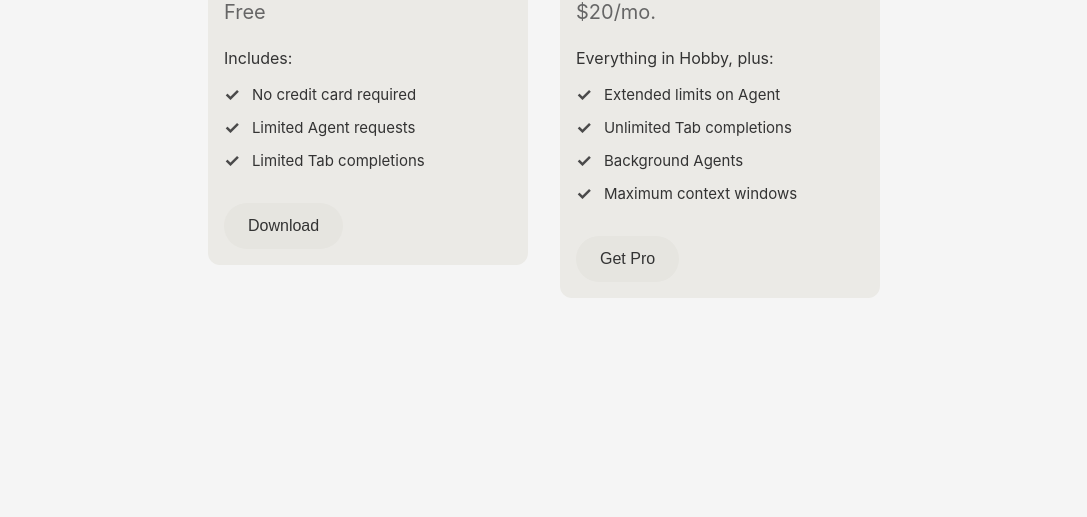
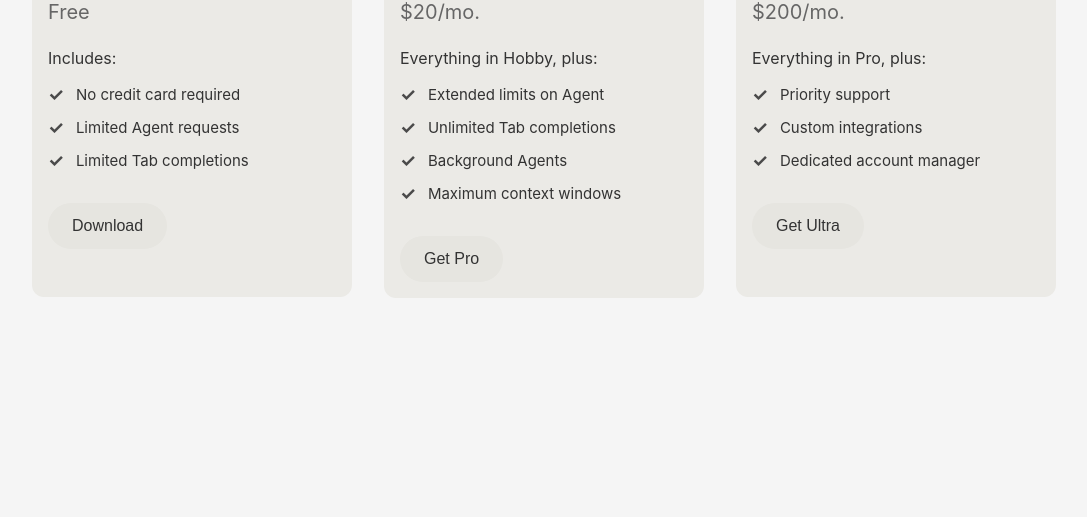
Before and after one commit to otaconn23/ai-bootcamp-first-lesson, a plain HTML site: page index.html in a window 1280 px wide. Shown: the part 283-800 px from the top of the page, without its empty margins (96-1183 px from the left). Drawn offline with Linux system fonts and the light colour scheme.

Commit message:
Added card & min height
Added a new org card and a a minimum height to the card

```diff
--- a/index.html
+++ b/index.html
@@ -56,6 +56,28 @@
             </div>
             <button class="download-button">Get Pro</button>
         </div>
+        <div class="card">
+            <h1 class="card-title">Ultra</h1>
+            <p class="card-price">$200/mo.</p>
+            <div class="card-content">
+                <p class="includes-text">Everything in Pro, plus:</p>
+                <ul class="features-list">
+                    <li>
+                        <span class="checkmark">✓</span>
+                        Priority support
+                    </li>
+                    <li>
+                        <span class="checkmark">✓</span>
+                        Custom integrations
+                    </li>
+                    <li>
+                        <span class="checkmark">✓</span>
+                        Dedicated account manager
+                    </li>
+                </ul>
+            </div>
+            <button class="download-button">Get Ultra</button>
+        </div>
     </div>
 </body>
 </html>
--- a/styles.css
+++ b/styles.css
@@ -28,6 +28,7 @@
     border-radius: 12px;
     padding: 16px;
     width: 320px;
+    min-height: 360px;
     flex-shrink: 0;
 }
 
```
